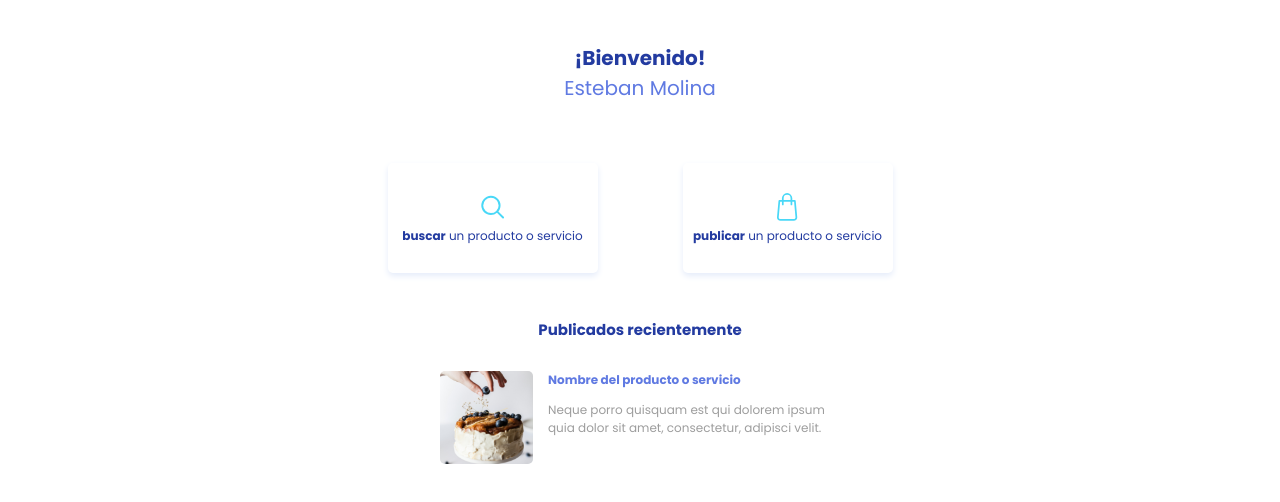
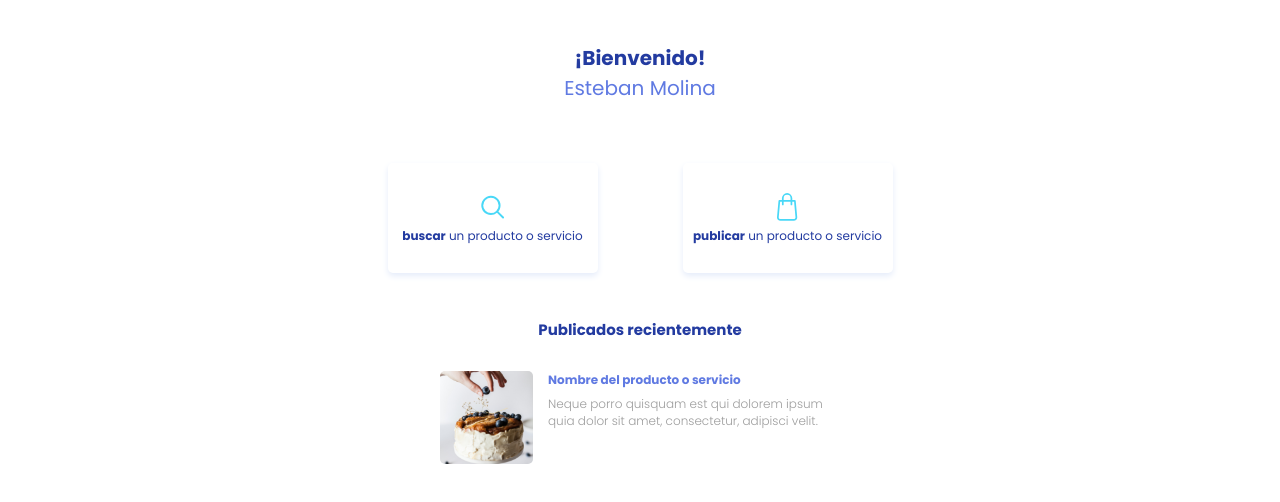
Before and after one commit to peluka613/clasificadosapp, a plain HTML site: page landing.html in a window 1280 px wide. Shown: the part 76-578 px from the top of the page. Drawn offline with Linux system fonts and the light colour scheme.

Commit message:
fixing the card text overflow

```diff
--- a/css/landing.css
+++ b/css/landing.css
@@ -44,15 +44,21 @@ h2, h3 {
 
 .product-card-text-container {
     margin: 0 15px;
+    overflow: hidden;
 }
 
 .product-card h4 {
     color: #607ae2;
     font-size: 12px;
+    margin-bottom: 7px;
 }
 
 .product-card p {
     color: #9d9d9d;
     font-size: 12px;
+    font-weight: 300;
+    height: 50px;
+    line-height: 1.4;
+    margin: 0;
     text-overflow: ellipsis;
 }
```
